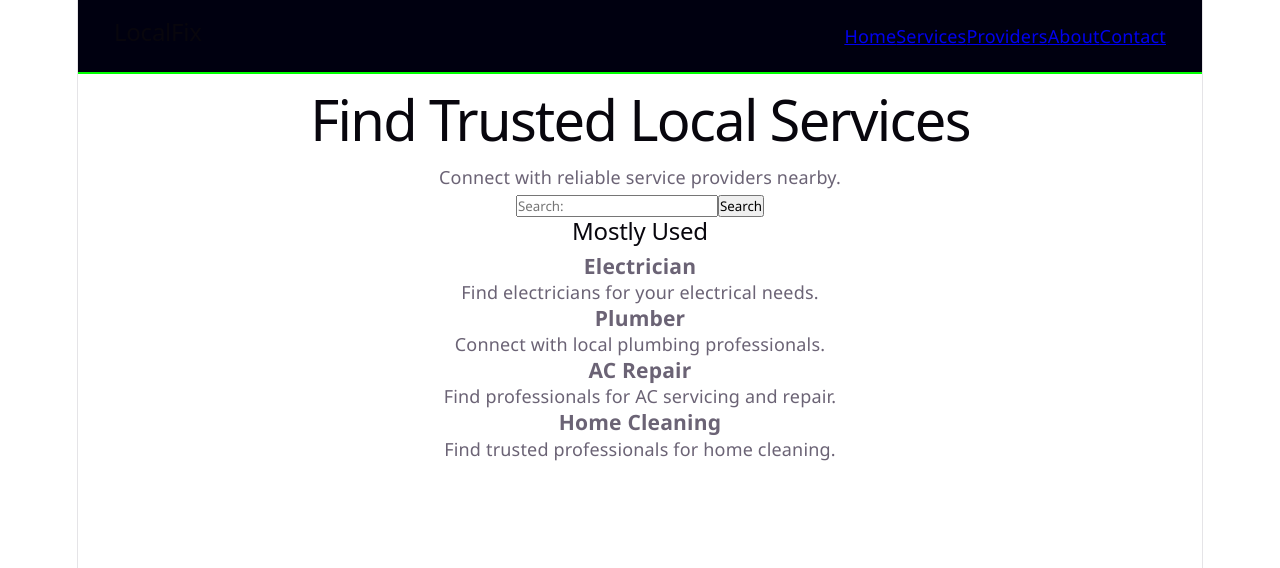
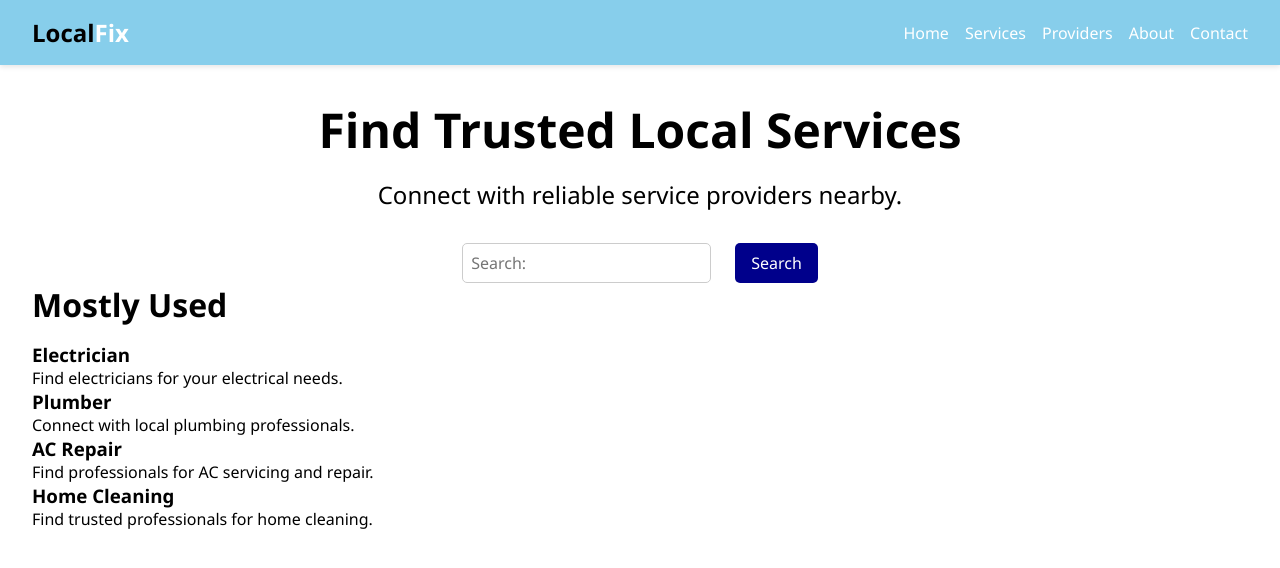
Before and after one commit to surya-nukala/Local-Fix, a React app in the folder frontend/: page / in a window 1280 px wide. Shown: the top 568 px of the page. Built offline with nearby package versions, Linux system fonts and the light colour scheme; the HTML template or start-up script is replaced by a standard one.

Commit message:
update frontend files

```diff
--- a/frontend/src/App.css
+++ b/frontend/src/App.css
@@ -1,15 +1,75 @@
-*{
-  margin:0;
-  padding:0;
-  box-sizing:border-box;
-  font-family: segoe ui, sans-serif;
+.app{
+  min-height: 100vh;
 }
-
+/* Navbar styles */
 .navbar{
   display:flex;
   align-items:center;
   justify-content:space-between;
   padding: 1rem 2rem;
-  background-color: #000010;
-  border-bottom: 2px solid #00ff00;
+  background-color: skyblue;
+  box-shadow: 0px 2px 5px rgba(0,0,0,0.1);
 }
+span{
+  font-size:1.5rem;
+  font-weight:bold;
+  color:white;
+}
+.nav-links{
+  display:flex;
+  align-items:center;
+  gap:1em;
+}
+.nav-links a{
+  gap:2em;
+  color: white;
+  text-decoration:none;
+}
+.nav-links a:hover{
+  text-decoration:underline;
+  color: darkblue;
+}
+.app-content{
+  padding:2rem;
+}
+.hero{
+  display:flex;
+  flex-direction:column;
+  align-items:center;
+  justify-content:center;
+  text-align:center;
+}
+.hero h1{
+  font-size:3rem;
+  margin-bottom:1rem;
+}
+.hero p{
+  font-size:1.5rem;
+  margin-bottom:2rem;
+}
+.hero button{
+  padding:0.5rem 1rem;
+  font-size:1rem;
+  background-color: darkblue;
+  color:white;
+  border:none;
+  border-radius:5px;
+  cursor:pointer;
+}
+.hero button:hover{
+  background-color: blue;
+}
+.search-box input{
+  padding:0.5rem;
+  font-size:1rem;
+  border:1px solid #ccc;
+  border-radius:5px;
+}
+.search-box{
+  display:flex;
+  gap:1.5em;
+}
+.app-content h2{
+  font-size:2rem;
+  margin-bottom:1rem;
+}
--- a/frontend/src/App.jsx
+++ b/frontend/src/App.jsx
@@ -4,7 +4,7 @@ function App() {
   return (
     <div className="app">
       <nav className="navbar">
-        <h2 className="logo">LocalFix</h2>
+        <h2 className="logo">Local<span>Fix</span></h2>
 
         <div className="nav-links">
           <a href="#">Home</a>
@@ -15,7 +15,7 @@ function App() {
         </div>
       </nav>
 
-      <main>
+      <main className="app-content">
         <section className="hero">
           <h1>Find Trusted Local Services</h1>
           <p>Connect with reliable service providers nearby.</p>
--- a/frontend/src/index.css
+++ b/frontend/src/index.css
@@ -1,111 +1,6 @@
-:root {
-  --text: #6b6375;
-  --text-h: #08060d;
-  --bg: #fff;
-  --border: #e5e4e7;
-  --code-bg: #f4f3ec;
-  --accent: #aa3bff;
-  --accent-bg: rgba(170, 59, 255, 0.1);
-  --accent-border: rgba(170, 59, 255, 0.5);
-  --social-bg: rgba(244, 243, 236, 0.5);
-  --shadow:
-    rgba(0, 0, 0, 0.1) 0 10px 15px -3px, rgba(0, 0, 0, 0.05) 0 4px 6px -2px;
-
-  --sans: system-ui, 'Segoe UI', Roboto, sans-serif;
-  --heading: system-ui, 'Segoe UI', Roboto, sans-serif;
-  --mono: ui-monospace, Consolas, monospace;
-
-  font: 18px/145% var(--sans);
-  letter-spacing: 0.18px;
-  color-scheme: light dark;
-  color: var(--text);
-  background: var(--bg);
-  font-synthesis: none;
-  text-rendering: optimizeLegibility;
-  -webkit-font-smoothing: antialiased;
-  -moz-osx-font-smoothing: grayscale;
-
-  @media (max-width: 1024px) {
-    font-size: 16px;
-  }
+*{
+  margin:0;
+  padding:0;
+  box-sizing:border-box;
+  font-family: segoe ui, sans-serif;
 }
-
-@media (prefers-color-scheme: dark) {
-  :root {
-    --text: #9ca3af;
-    --text-h: #f3f4f6;
-    --bg: #16171d;
-    --border: #2e303a;
-    --code-bg: #1f2028;
-    --accent: #c084fc;
-    --accent-bg: rgba(192, 132, 252, 0.15);
-    --accent-border: rgba(192, 132, 252, 0.5);
-    --social-bg: rgba(47, 48, 58, 0.5);
-    --shadow:
-      rgba(0, 0, 0, 0.4) 0 10px 15px -3px, rgba(0, 0, 0, 0.25) 0 4px 6px -2px;
-  }
-
-  #social .button-icon {
-    filter: invert(1) brightness(2);
-  }
-}
-
-body {
-  margin: 0;
-}
-
-#root {
-  width: 1126px;
-  max-width: 100%;
-  margin: 0 auto;
-  text-align: center;
-  border-inline: 1px solid var(--border);
-  min-height: 100svh;
-  display: flex;
-  flex-direction: column;
-  box-sizing: border-box;
-}
-
-h1,
-h2 {
-  font-family: var(--heading);
-  font-weight: 500;
-  color: var(--text-h);
-}
-
-h1 {
-  font-size: 56px;
-  letter-spacing: -1.68px;
-  margin: 32px 0;
-  @media (max-width: 1024px) {
-    font-size: 36px;
-    margin: 20px 0;
-  }
-}
-h2 {
-  font-size: 24px;
-  line-height: 118%;
-  letter-spacing: -0.24px;
-  margin: 0 0 8px;
-  @media (max-width: 1024px) {
-    font-size: 20px;
-  }
-}
-p {
-  margin: 0;
-}
-
-code,
-.counter {
-  font-family: var(--mono);
-  display: inline-flex;
-  border-radius: 4px;
-  color: var(--text-h);
-}
-
-code {
-  font-size: 15px;
-  line-height: 135%;
-  padding: 4px 8px;
-  background: var(--code-bg);
-}
```
